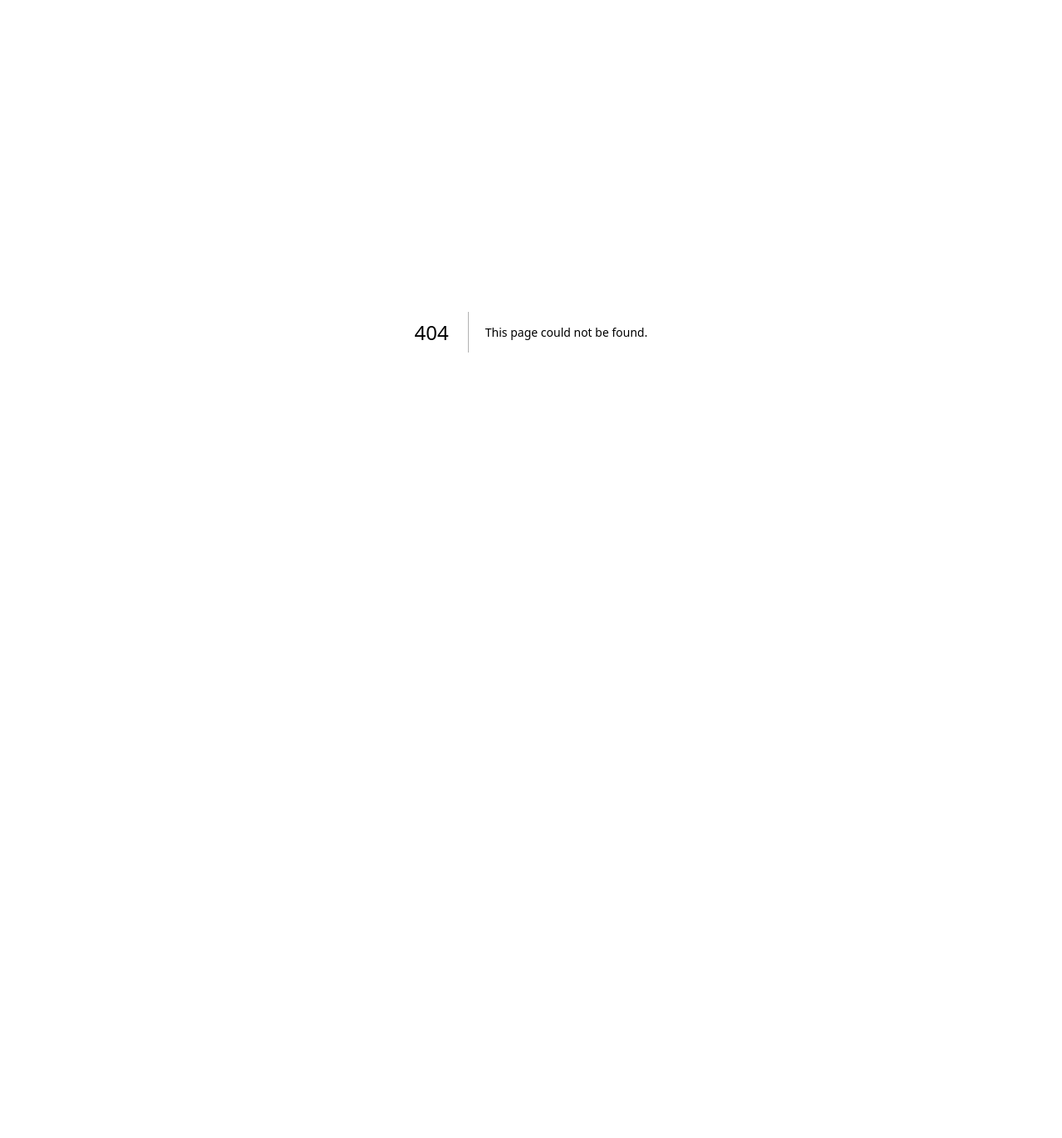
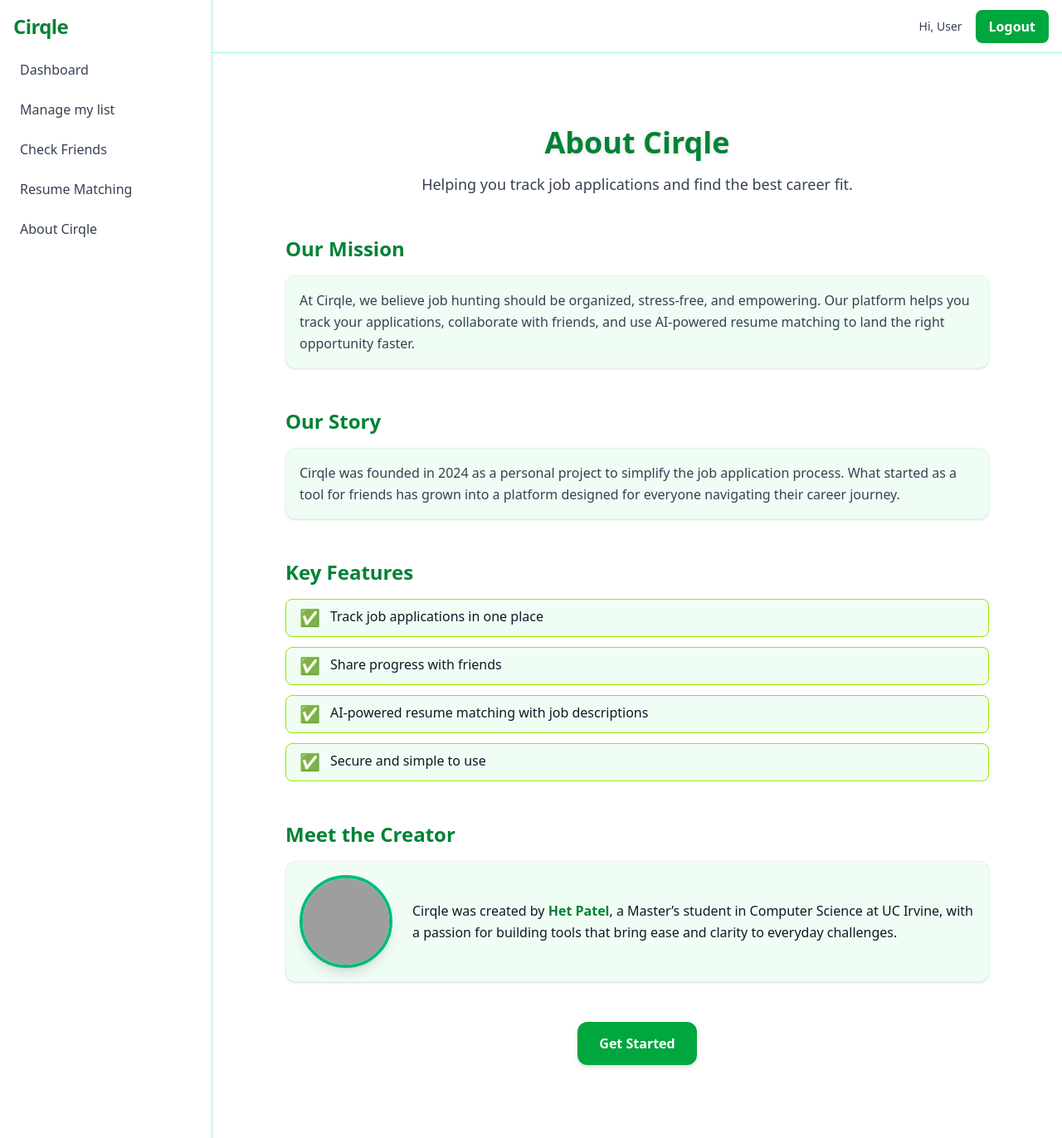
Before and after one commit to neog5/Cirqle, a Next.js app: page /about in a window 1280 px wide. Before the commit this address had no page. Shown: the whole page at 83% size. Before the commit the page ends 800 px from the top, so only its background shows below. Built offline with nearby package versions, Linux system fonts and the light colour scheme; grey boxes are pictures that could not be loaded.

Commit message:
about page added

```diff
--- /dev/null
+++ b/app/about/page.jsx
@@ -0,0 +1,100 @@
+import { Layout } from "@/components/Layout";
+
+// app/about/page.tsx (App Router)
+export default function AboutPage() {
+  return (
+    <Layout>
+      <main className="min-h-screen text-gray-900">
+        <section className="max-w-4xl mx-auto px-6 py-16">
+          {/* Header */}
+          <div className="text-center mb-12">
+            <h1 className="text-4xl font-bold text-green-700 drop-shadow-sm">
+              About Cirqle
+            </h1>
+            <p className="mt-4 text-lg text-gray-700">
+              Helping you track job applications and find the best career fit.
+            </p>
+          </div>
+
+          {/* Mission */}
+          <div className="mb-12">
+            <h2 className="text-2xl font-semibold text-green-700">
+              Our Mission
+            </h2>
+            <p className="mt-4 text-gray-700 leading-relaxed bg-green-50 border border-green-100 rounded-xl p-4 shadow-sm">
+              At Cirqle, we believe job hunting should be organized,
+              stress-free, and empowering. Our platform helps you track your
+              applications, collaborate with friends, and use AI-powered resume
+              matching to land the right opportunity faster.
+            </p>
+          </div>
+
+          {/* Story */}
+          <div className="mb-12">
+            <h2 className="text-2xl font-semibold text-green-700">Our Story</h2>
+            <p className="mt-4 text-gray-700 leading-relaxed bg-green-50  border border-green-100 rounded-xl p-4 shadow-sm">
+              Cirqle was founded in 2024 as a personal project to simplify the
+              job application process. What started as a tool for friends has
+              grown into a platform designed for everyone navigating their
+              career journey.
+            </p>
+          </div>
+
+          {/* Features */}
+          <div className="mb-12">
+            <h2 className="text-2xl font-semibold text-green-700">
+              Key Features
+            </h2>
+            <ul className="mt-4 space-y-3">
+              {[
+                "Track job applications in one place",
+                "Share progress with friends",
+                "AI-powered resume matching with job descriptions",
+                "Secure and simple to use",
+              ].map((feature, index) => (
+                <li
+                  key={index}
+                  className="flex items-start bg-green-50 border border-lime-400 rounded-lg px-4 py-2"
+                >
+                  <span className="text-lime-600 text-xl mr-3">✅</span>
+                  <span className="text-gray-900">{feature}</span>
+                </li>
+              ))}
+            </ul>
+          </div>
+
+          {/* Creator */}
+          <div className="mb-12">
+            <h2 className="text-2xl font-semibold text-green-700">
+              Meet the Creator
+            </h2>
+            <div className="mt-4 flex flex-col sm:flex-row items-center justify-center bg-green-50 border border-green-100 rounded-xl p-4 shadow-sm">
+              <img
+                src="/profile.JPG"
+                alt="Het Patel"
+                className="w-28 h-28 rounded-full shadow-lg mb-4 sm:mb-0 sm:mr-6 border-4 border-emerald-500 object-cover aspect-square"
+              />
+              <p className="text-gray-900 leading-relaxed text-center sm:text-left">
+                Cirqle was created by{" "}
+                <span className="font-semibold text-green-700">Het Patel</span>,
+                a Master’s student in Computer Science at UC Irvine, with a
+                passion for building tools that bring ease and clarity to
+                everyday challenges.
+              </p>
+            </div>
+          </div>
+
+          {/* Call to Action */}
+          <div className="text-center">
+            <a
+              href="/"
+              className="inline-block bg-green-600 text-white px-6 py-3 rounded-xl shadow-md hover:bg-green-700 transition font-bold border-2 border-green-600"
+            >
+              Get Started
+            </a>
+          </div>
+        </section>
+      </main>
+    </Layout>
+  );
+}
--- a/components/AddApplicationModal.tsx
+++ b/components/AddApplicationModal.tsx
@@ -69,7 +69,9 @@ export default function AddApplicationModal({
   }, [initialData, isOpen, mode]);
 
   const handleChange = (
-    e: React.ChangeEvent<HTMLInputElement | HTMLSelectElement>
+    e: React.ChangeEvent<
+      HTMLInputElement | HTMLSelectElement | HTMLTextAreaElement
+    >
   ) => {
     setForm({ ...form, [e.target.name]: e.target.value });
   };
@@ -94,8 +96,8 @@ export default function AddApplicationModal({
   if (!isOpen) return null;
 
   return (
-    <div className="fixed inset-0 z-50 flex items-center justify-center bg-black/40">
-      <div className="bg-white border border-green-100 rounded-2xl shadow-2xl w-full max-w-lg p-8 relative transition-colors">
+    <div className="fixed inset-0 z-50 flex items-center justify-center bg-black/40 px-4 py-8">
+      <div className="bg-white border border-green-100 rounded-2xl shadow-2xl w-full max-w-lg p-8 relative transition-colors max-h-[90vh] flex flex-col">
         <button
           className="absolute top-4 right-4 text-gray-400 hover:text-gray-700 text-2xl"
           onClick={onClose}
@@ -106,7 +108,11 @@ export default function AddApplicationModal({
         <h2 className="text-2xl font-bold mb-6 text-green-700 text-center">
           {mode === "edit" ? "Edit Application" : "Add Application"}
         </h2>
-        <form className="space-y-4" onSubmit={handleSubmit}>
+        <form
+          className="space-y-4 overflow-y-auto"
+          style={{ maxHeight: "80vh" }}
+          onSubmit={handleSubmit}
+        >
           <div>
             <label
               className="block font-semibold mb-1 text-green-700"
@@ -234,13 +240,13 @@ export default function AddApplicationModal({
             >
               Notes
             </label>
-            <input
+            <textarea
               id="notes"
               name="notes"
-              type="text"
               value={form.notes}
               onChange={handleChange}
-              className="w-full border border-green-200 focus:border-green-600 rounded-lg px-3 py-2 bg-green-50 focus:bg-white outline-none transition text-gray-900"
+              rows={3}
+              className="w-full border border-green-200 focus:border-green-600 rounded-lg px-3 py-2 bg-green-50 focus:bg-white outline-none transition text-gray-900 resize-y"
             />
           </div>
           <button
--- a/components/Sidebar.tsx
+++ b/components/Sidebar.tsx
@@ -32,10 +32,10 @@ export default function Sidebar() {
           Resume Matching
         </Link>
         <Link
-          href="/settings"
+          href="/about"
           className="text-gray-700 hover:text-green-600 font-medium py-2 px-2 rounded transition-colors"
         >
-          Settings
+          About Cirqle
         </Link>
       </nav>
     </aside>
```
Also changed, not shown: 1 other file (tests, documents, lock files or other folders).
